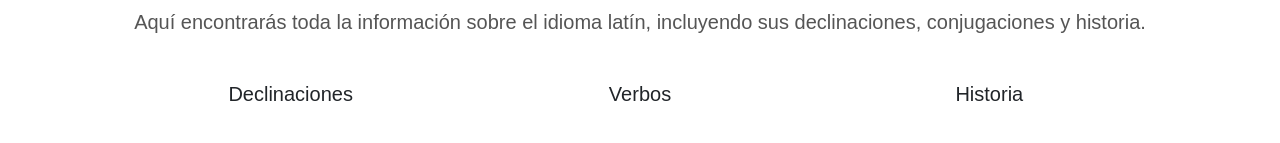
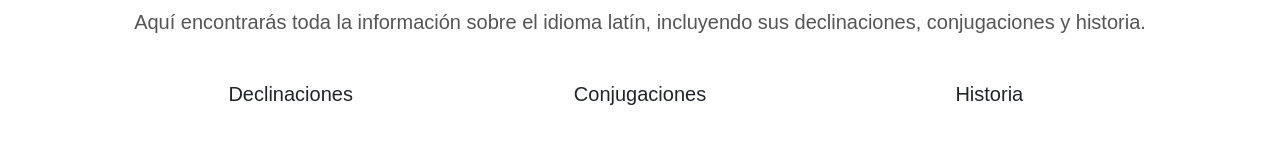
Before and after one commit to Herrmesss/TREC, a plain HTML site: page PAGES/latin.html in a window 1280 px wide. Shown: the part 413-556 px from the top of the page. Drawn offline with nearby package versions, Linux system fonts and the light colour scheme.

Commit message:
Fase 3.1

```diff
--- a/PAGES/latin.html
+++ b/PAGES/latin.html
@@ -34,7 +34,9 @@
                 <a href="SUBPAGES/declinacioneslatinas.html" class="btn btn-latin btn-lg w-100">Declinaciones</a>
             </div>
             <div class="col-md-6 col-lg-4 mb-3">
-                <a href="SUBPAGES/verbaleslatinas.html" class="btn btn-latin btn-lg w-100">Verbos</a>
+                <a href="SUBPAGES/verbaleslatinas.html" class="btn btn-latin btn-lg w-100">Conjugaciones
+
+                </a>
             </div>
             <div class="col-md-6 col-lg-4 mb-3">
                 <a href="SUBPAGES/historialatina.html" class="btn btn-latin btn-lg w-100">Historia</a>
```
